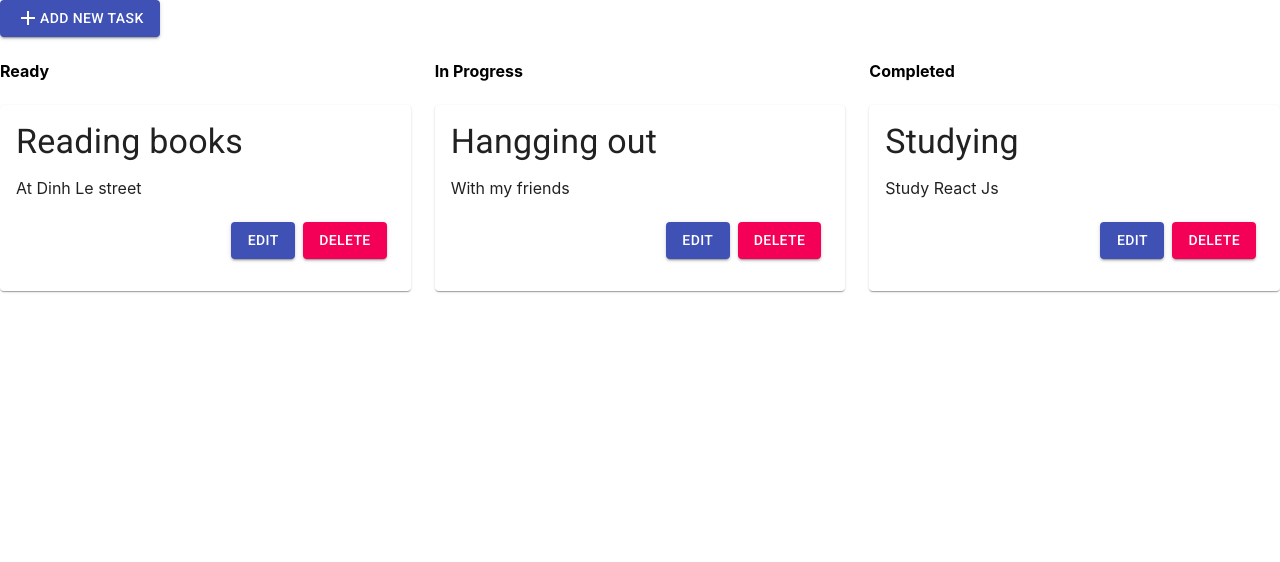
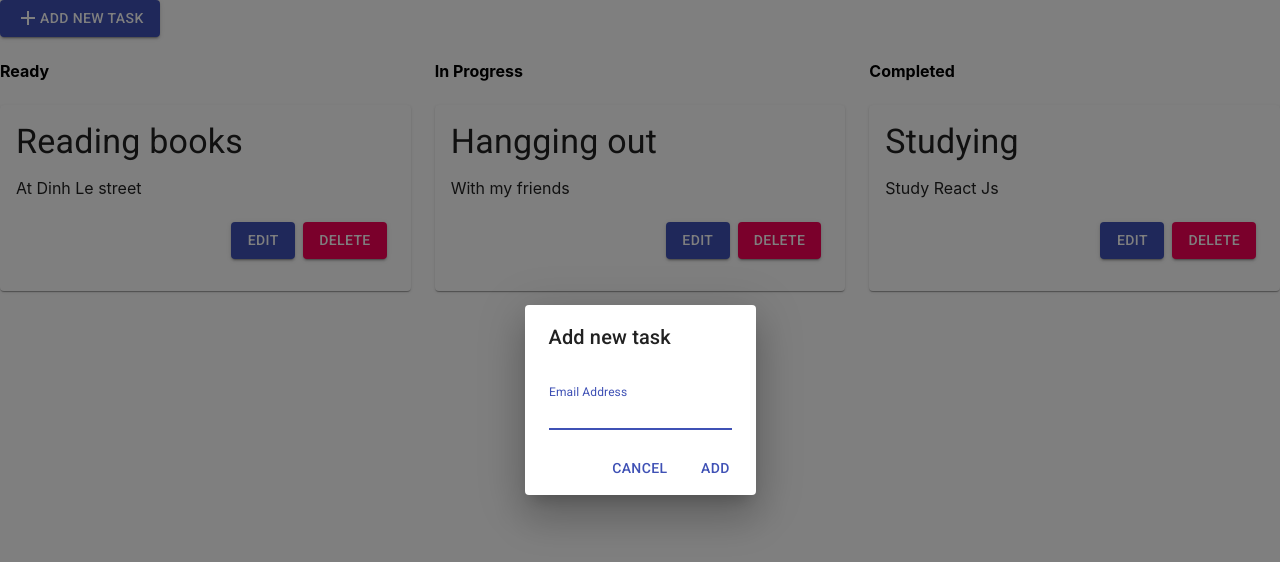
Before and after one commit to duyanh1992/redux-saga-practice, a React (Create React App) app: page / in a window 1280 px wide. Both pictures are taken after a click on the button "ADD NEW TASK". Shown: the top 562 px of the page. Built offline with nearby package versions, Linux system fonts and the light colour scheme.

Commit message:
create-layout-3

```diff
--- a/src/App.js
+++ b/src/App.js
@@ -1,7 +1,7 @@
 import React from 'react';
 import './App.css';
 import StylePractice from './components/StylePractice';
-import TaskBoard from './components/TaskBoard';
+import TaskBoard from './containers/TaskBoard/index';
 import { ThemeProvider } from '@material-ui/styles';
 import theme from './commons/Theme';
 
--- a/src/components/TaskBoard.js
+++ /dev/null
@@ -1,76 +0,0 @@
-import React, { Component } from 'react';
-import { Add } from '@material-ui/icons';
-import {
-	Button,
-	Grid,
-	Card,
-	CardActions,
-	CardContent,
-	Typography,
-	Box
-} from '@material-ui/core';
-import { titles } from '../constants/titles';
-import { tasks } from '../commons/Data/index';
-import { withStyles } from '@material-ui/core';
-import styles from '../styles/TaskBoard';
-
-class TaskBoard extends Component {
-	renderTasks(value) {
-		return (
-			tasks.filter(task => task.status === value).map((task, value) => (
-				<Box mb={3} key={value}>
-					<Card>
-						<CardContent>
-							<Typography variant="h4">
-								{task.title}
-							</Typography>
-
-							<p>{task.description}</p>
-
-							<Box display="flex" justifyContent="flex-end">
-								<CardActions>
-										<Button variant="contained" color="primary">Edit</Button>
-										<Button variant="contained" color="secondary">Delete</Button>
-								</CardActions>
-							</Box>
-						</CardContent>
-					</Card>
-				</Box>
-			))
-		)
-	}
-
-	renderLayoutBlocks() {
-		const { classes } = this.props;
-
-		return (
-			titles.map((title, index) => (
-				<Grid item md={4} key={index}>
-					<Box mt={3} mb={3}>
-						<b className={classes.textCapitalize}>{title.label}</b>
-					</Box>
-
-					{this.renderTasks(title.value)}
-
-				</Grid>
-				)
-			)
-		)
-	}
-
-	render() {
-		return (
-			<div className="main">
-				<Button variant="contained" color="primary">
-					<Add /> add new task
-				</Button>
-
-				<Grid container spacing={3}>
-					{this.renderLayoutBlocks()}
-				</Grid>
-			</div>
-		);
-	}
-}
-
-export default withStyles(styles)(TaskBoard);
--- /dev/null
+++ b/src/components/TaskForm/index.js
@@ -0,0 +1,42 @@
+import React, { Component } from 'react';
+import TextField from '@material-ui/core/TextField';
+import Dialog from '@material-ui/core/Dialog';
+import DialogActions from '@material-ui/core/DialogActions';
+import DialogContent from '@material-ui/core/DialogContent';
+import DialogContentText from '@material-ui/core/DialogContentText';
+import DialogTitle from '@material-ui/core/DialogTitle';
+import {
+	Button,
+} from '@material-ui/core';
+
+class TaskForm extends Component {
+  render() {
+    const { openDialog, closeModal } = this.props;
+
+    return (
+      <Dialog open={openDialog} aria-labelledby="form-dialog-title">
+        <DialogTitle id="form-dialog-title">Add new task</DialogTitle>
+        <DialogContent>
+          <TextField
+            autoFocus
+            margin="dense"
+            id="name"
+            label="Email Address"
+            type="email"
+            fullWidth
+          />
+        </DialogContent>
+        <DialogActions>
+          <Button onClick={closeModal} color="primary">
+            Cancel
+          </Button>
+          <Button onClick={closeModal} color="primary">
+            Add
+          </Button>
+        </DialogActions>
+      </Dialog>
+    );
+  }
+}
+
+export default TaskForm;
--- /dev/null
+++ b/src/components/TaskItem/index.js
@@ -0,0 +1,41 @@
+import React, { Component } from 'react';
+import { tasks } from '../../commons/Data/index';
+import {
+	Button,
+	Card,
+	CardActions,
+	CardContent,
+	Typography,
+	Box
+} from '@material-ui/core';
+
+class TaskItem extends Component {
+  render() {
+    const { value } = this.props;
+
+		return (
+      tasks.filter(task => task.status === value).map((task, value) => (
+        <Box mb={3} key={value}>
+          <Card>
+            <CardContent>
+              <Typography variant="h4">
+                {task.title}
+              </Typography>
+
+              <p>{task.description}</p>
+
+              <Box display="flex" justifyContent="flex-end">
+                <CardActions>
+                    <Button variant="contained" color="primary">Edit</Button>
+                    <Button variant="contained" color="secondary">Delete</Button>
+                </CardActions>
+              </Box>
+            </CardContent>
+          </Card>
+        </Box>
+      ))
+		)
+  }
+}
+
+export default TaskItem;
--- /dev/null
+++ b/src/components/TaskList/index.js
@@ -0,0 +1,30 @@
+import React, { Component } from 'react';
+import { titles } from '../../constants/titles';
+import { withStyles } from '@material-ui/core';
+import styles from '../../styles/TaskBoard';
+import TaskItem from '../../components/TaskItem/index';
+import {
+	Grid,
+	Box
+} from '@material-ui/core';
+
+class TaskList extends Component {
+  render() {
+    const { classes } = this.props;
+
+		return (
+			titles.map((title, index) => (
+				<Grid item md={4} key={index}>
+					<Box mt={3} mb={3}>
+						<b className={classes.textCapitalize}>{title.label}</b>
+					</Box>
+
+          <TaskItem value={title.value} />
+				</Grid>
+				)
+			)
+		)
+  }
+}
+
+export default withStyles(styles)(TaskList);
--- /dev/null
+++ b/src/containers/TaskBoard/index.js
@@ -0,0 +1,55 @@
+import React, { Component } from 'react';
+import { Add } from '@material-ui/icons';
+import TaskList from '../../components/TaskList/index';
+import TaskForm from '../../components/TaskForm/index';
+import {
+	Button,
+	Grid,
+} from '@material-ui/core';
+
+class TaskBoard extends Component {
+	constructor(props) {
+		super(props);
+		this.state = {
+			openDialog: false
+		};
+
+		this.setItem = this.setItem.bind(this);
+		this.openModal = this.openModal.bind(this);
+		this.closeModal = this.closeModal.bind(this);
+	}
+
+	setItem(name, value) {
+		this.setState({
+			[name]: value
+		});
+	}
+
+	openModal() {
+		this.setItem('openDialog', true);
+	}
+
+	closeModal() {
+		this.setItem('openDialog', false);
+	}
+
+	render() {
+		const { openDialog } = this.state;
+
+		return (
+			<div className="main">
+				<Button onClick={this.openModal} variant="contained" color="primary">
+					<Add /> add new task
+				</Button>
+
+				<Grid container spacing={3}>
+          <TaskList />
+				</Grid>
+
+				<TaskForm openDialog={openDialog} closeModal={this.closeModal} />
+			</div>
+		);
+	}
+}
+
+export default TaskBoard;
```
Also changed, not shown: src/components/TaskList/style.js (added).
